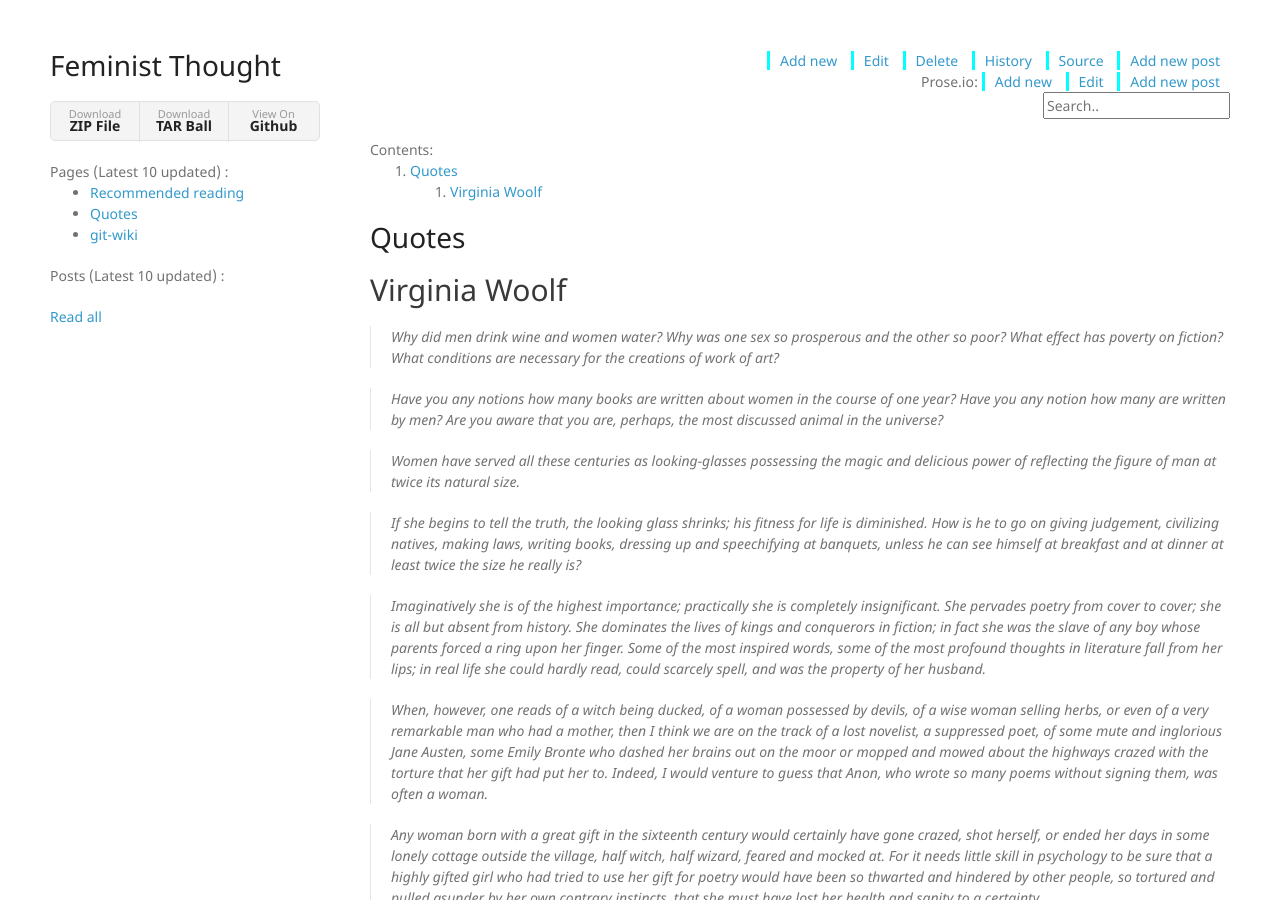
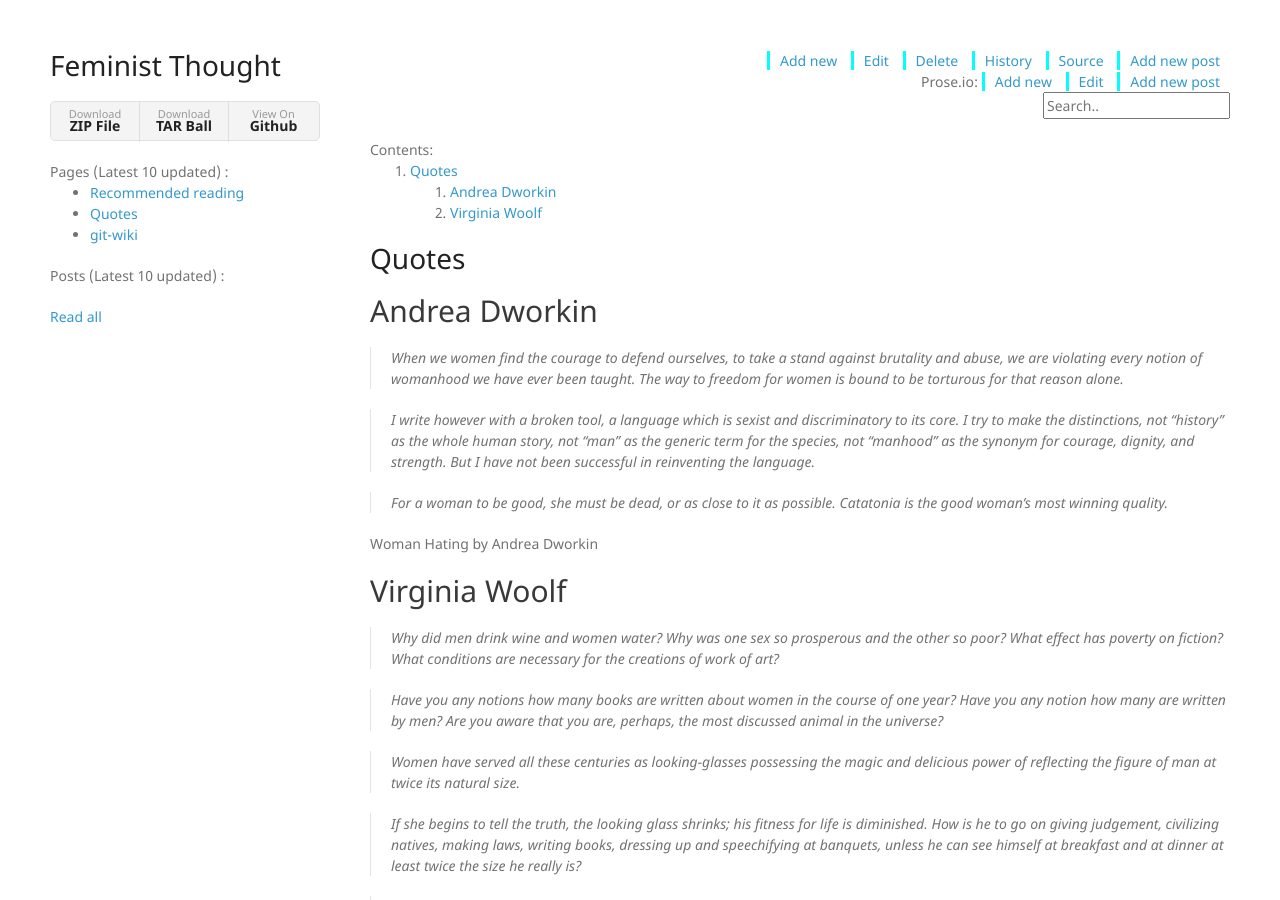
Before and after one commit to feminist-thought/feminist-thought, a Jekyll site: the page built from wiki/quotes.md, in a window 1280 px wide and 900 px high. Built offline with Jekyll 4.4.1, drawn with Linux system fonts in a browser that asks for light colours; nearby versions of some CDN libraries; our own code applies the rules of GitHub Pages for plain Markdown files.

Commit message:
Update quotes.md

```diff
--- a/wiki/quotes.md
+++ b/wiki/quotes.md
@@ -1,4 +1,14 @@
 # Quotes
+
+## Andrea Dworkin
+
+> When we women find the courage to defend ourselves, to take a stand against brutality and abuse, we are violating every notion of womanhood we have ever been taught. The way to freedom for women is bound to be torturous for that reason alone.
+
+> I write however with a broken tool, a language which is sexist and discriminatory to its core. I try to make the distinctions, not “history” as the whole human story, not “man” as the generic term for the species, not “manhood” as the synonym for courage, dignity, and strength. But I have not been successful in reinventing the language.
+
+> For a woman to be good, she must be dead, or as close to it as possible. Catatonia is the good woman's most winning quality.
+
+Woman Hating by Andrea Dworkin
 
 ## Virginia Woolf
 
```
